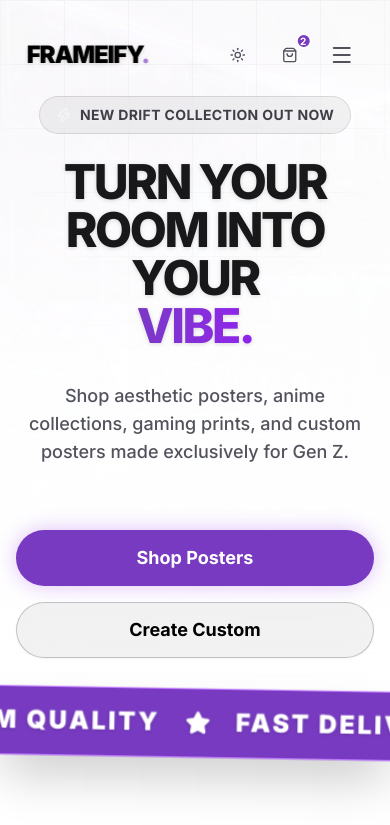
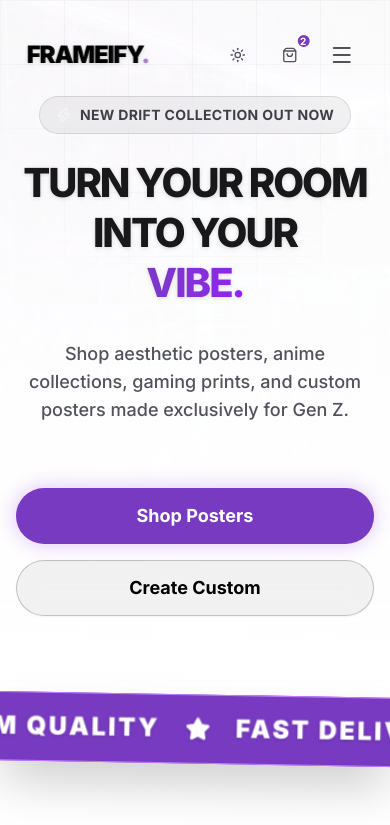
Before and after one commit to samvixtechnologies/frameify, a Next.js app: page / in a window 390 px wide. Shown: the top 825 px of the page. Built offline with nearby package versions, Linux system fonts and the light colour scheme.

Commit message:
style: optimize layout and text sizes for mobile devices

```diff
--- a/src/app/page.tsx
+++ b/src/app/page.tsx
@@ -31,7 +31,7 @@ export default function Home() {
     <div className="flex flex-col min-h-screen overflow-hidden bg-background">
 
       {/* Hero Section */}
-      <section className="relative w-full min-h-[75vh] flex items-center justify-center overflow-hidden pt-24 md:pt-32 pb-12 bg-white dark:bg-transparent">
+      <section className="relative w-full min-h-[75vh] flex items-center justify-center overflow-hidden pt-24 md:pt-32 pb-24 md:pb-12 bg-white dark:bg-transparent">
         {/* Light Mode Grid Pattern */}
         <div className="absolute inset-0 bg-[linear-gradient(to_right,#f0f0f0_1px,transparent_1px),linear-gradient(to_bottom,#f0f0f0_1px,transparent_1px)] bg-[size:4rem_4rem] [mask-image:radial-gradient(ellipse_60%_50%_at_50%_0%,#000_70%,transparent_100%)] dark:hidden" />
 
@@ -57,7 +57,7 @@ export default function Home() {
               <Zap className="h-4 w-4 text-accent" />
               <span className="text-sm font-bold tracking-wide text-zinc-700 dark:text-zinc-300">NEW DRIFT COLLECTION OUT NOW</span>
             </div>
-            <h1 className="text-5xl md:text-7xl lg:text-8xl font-extrabold tracking-tighter text-zinc-900 dark:text-white drop-shadow-sm dark:drop-shadow-2xl">
+            <h1 className="text-[2.5rem] leading-tight sm:text-6xl md:text-7xl lg:text-8xl font-extrabold tracking-tighter text-zinc-900 dark:text-white drop-shadow-sm dark:drop-shadow-2xl mb-4 md:mb-6">
               TURN YOUR ROOM INTO YOUR <br/>
               <span className="text-transparent bg-clip-text bg-gradient-to-r from-primary via-purple-600 to-accent animate-gradient bg-300%">VIBE.</span>
             </h1>
--- a/src/app/shop/page.tsx
+++ b/src/app/shop/page.tsx
@@ -139,12 +139,12 @@ export default function ShopPage() {
             </p>
           </div>
 
-          <div className="flex items-center gap-4">
+          <div className="grid grid-cols-2 gap-3 md:flex md:items-center md:gap-4 w-full md:w-auto">
             {/* Mobile Filters Trigger */}
             <Sheet>
               <SheetTrigger
                 render={
-                  <Button variant="outline" className="md:hidden flex-1 border-black/10 dark:border-white/10 bg-zinc-50 dark:bg-zinc-900 font-bold" />
+                  <Button variant="outline" className="md:hidden w-full border-black/10 dark:border-white/10 bg-zinc-50 dark:bg-zinc-900 font-bold" />
                 }
               >
                 <Filter className="mr-2 h-4 w-4" /> Filters
@@ -157,7 +157,7 @@ export default function ShopPage() {
 
             {/* Sort Dropdown */}
             <Select value={sortBy} onValueChange={(v) => { if (v) { setSortBy(v); setVisibleCount(12); } }}>
-              <SelectTrigger className="w-[180px] bg-zinc-50 dark:bg-zinc-900 border-black/10 dark:border-white/10 font-bold">
+              <SelectTrigger className="w-full md:w-[180px] bg-zinc-50 dark:bg-zinc-900 border-black/10 dark:border-white/10 font-bold">
                 <SelectValue placeholder="Sort By" />
               </SelectTrigger>
               <SelectContent>
```
